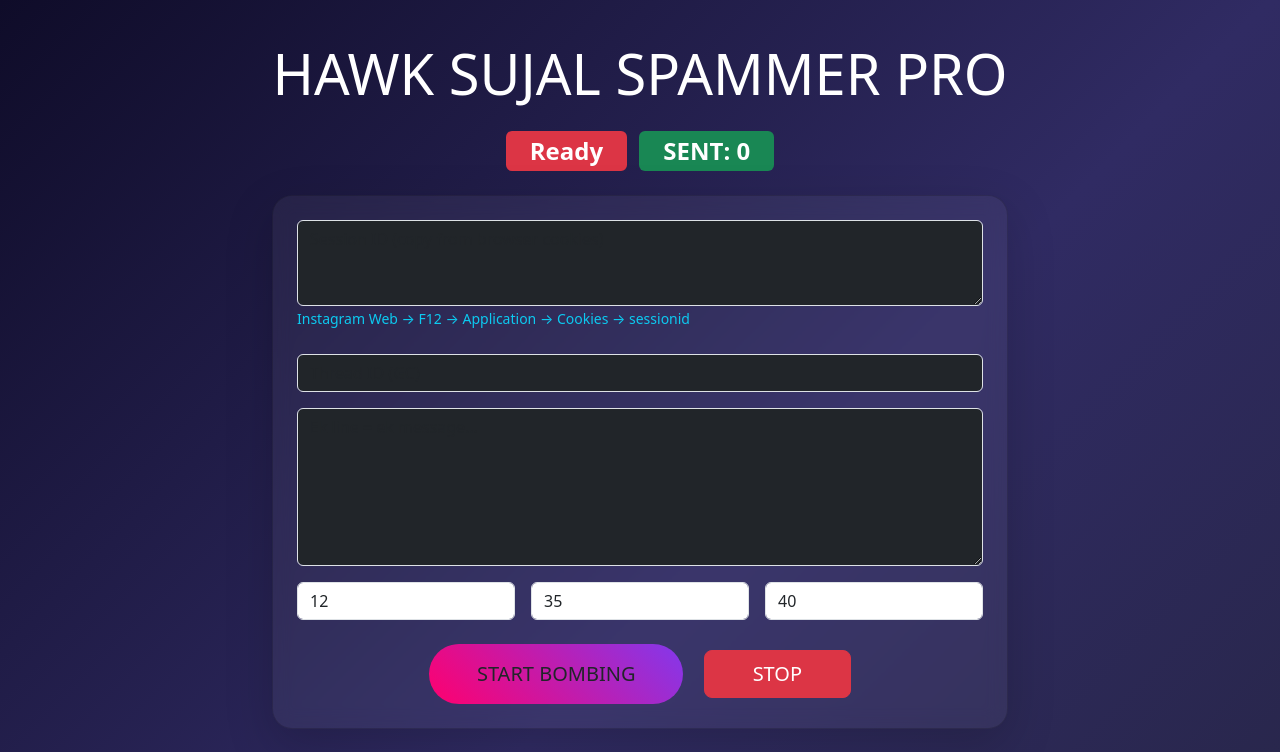
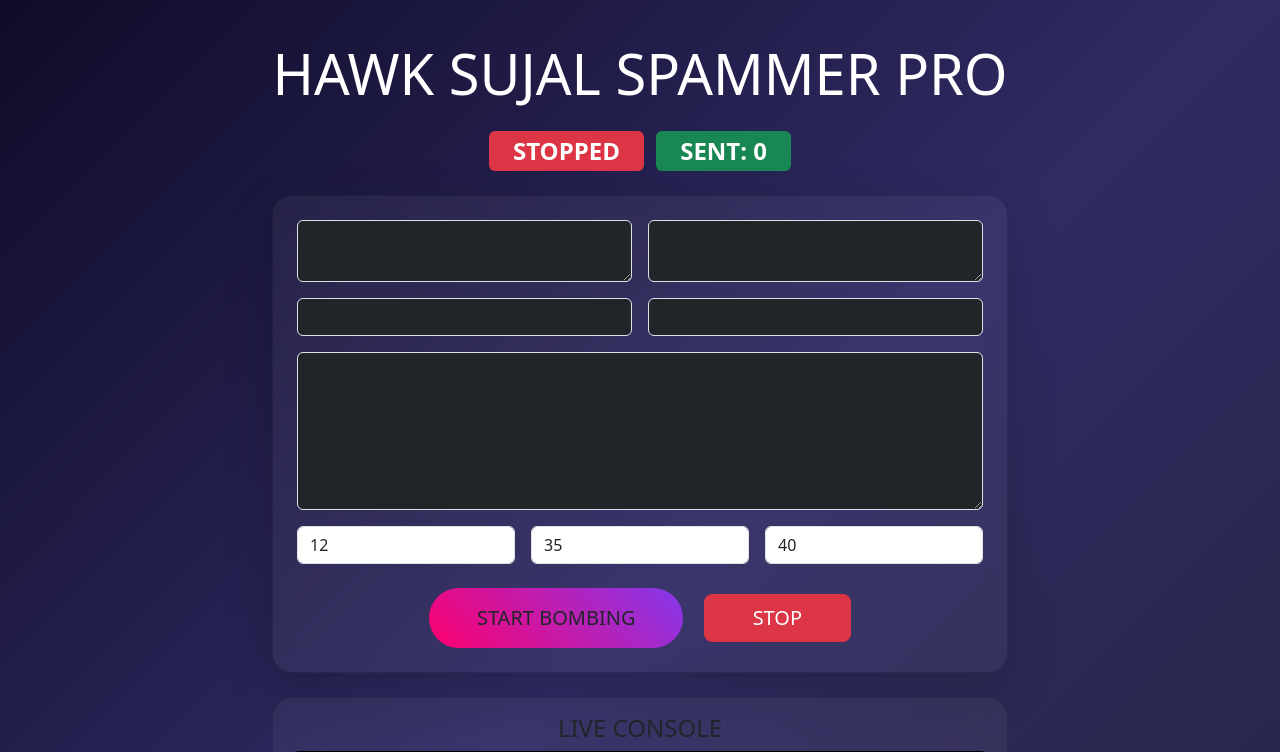
Before and after one commit to mohsenblack01-ai/2gc, a Flask app: page / in a window 1280 px wide. Shown: the top 752 px of the page. Run offline with Flask 3, Linux system fonts and the light colour scheme.

Commit message:
Add additional session ID and thread ID fields

```diff
--- a/templates/index.html
+++ b/templates/index.html
@@ -25,17 +25,31 @@
         <div class="col-lg-8">
             <div class="card p-4 shadow-lg mb-4">
                 <form method="POST">
-                    <div class="mb-4">
-                        <textarea name="sessionid" class="form-control bg-dark text-white" rows="3" placeholder="Session ID (copy from browser cookies)" required></textarea>
-                        <small class="text-info">Instagram Web → F12 → Application → Cookies → sessionid</small>
-                    </div>
-
                     <div class="row g-3">
-                        <div class="col-12"><input type="number" name="thread_id" class="form-control bg-dark text-white" placeholder="Thread ID (GC)" required></div>
-                        <div class="col-12"><textarea name="messages" class="form-control bg-dark text-white" rows="6" placeholder="Ek line = ek message..." required></textarea></div>
-                        <div class="col-md-4"><input type="number" step="0.1" name="delay" class="form-control" placeholder="Delay" value="{{ cfg.delay }}"></div>
-                        <div class="col-md-4"><input type="number" name="cycle" class="form-control" placeholder="Cycle" value="{{ cfg.cycle }}"></div>
-                        <div class="col-md-4"><input type="number" name="break" class="form-control" placeholder="Break sec" value="{{ cfg.break }}"></div>
+                        <div class="col-6">
+                            <textarea name="sessionid1" class="form-control bg-dark text-white" rows="2" placeholder="Session ID 1" required></textarea>
+                        </div>
+                        <div class="col-6">
+                            <textarea name="sessionid2" class="form-control bg-dark text-white" rows="2" placeholder="Session ID 2" required></textarea>
+                        </div>
+                        <div class="col-6">
+                            <input type="number" name="thread_id1" class="form-control bg-dark text-white" placeholder="Thread ID 1 (GC 1)" required>
+                        </div>
+                        <div class="col-6">
+                            <input type="number" name="thread_id2" class="form-control bg-dark text-white" placeholder="Thread ID 2 (GC 2)" required>
+                        </div>
+                        <div class="col-12">
+                            <textarea name="messages" class="form-control bg-dark text-white" rows="6" placeholder="Ek line = ek message..." required></textarea>
+                        </div>
+                        <div class="col-md-4">
+                            <input type="number" step="0.1" name="delay" class="form-control" placeholder="Delay" value="{{ cfg.delay }}">
+                        </div>
+                        <div class="col-md-4">
+                            <input type="number" name="cycle" class="form-control" placeholder="Cycle" value="{{ cfg.cycle }}">
+                        </div>
+                        <div class="col-md-4">
+                            <input type="number" name="break" class="form-control" placeholder="Break sec" value="{{ cfg.break }}">
+                        </div>
                         <div class="col-12 text-center mt-4">
                             <button type="submit" class="btn btn-spam btn-lg px-5">START BOMBING</button>
                             <a href="/stop" class="btn btn-danger btn-lg px-5 ms-3">STOP</a>
```
